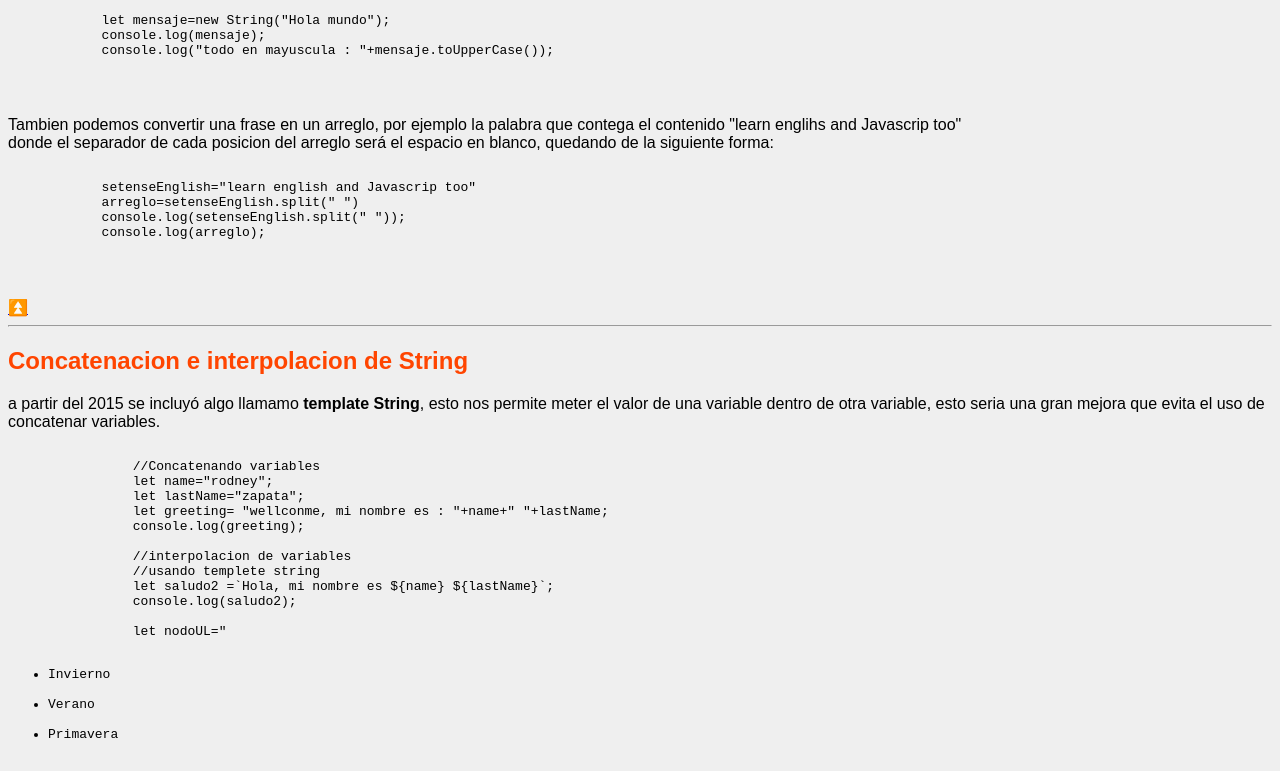
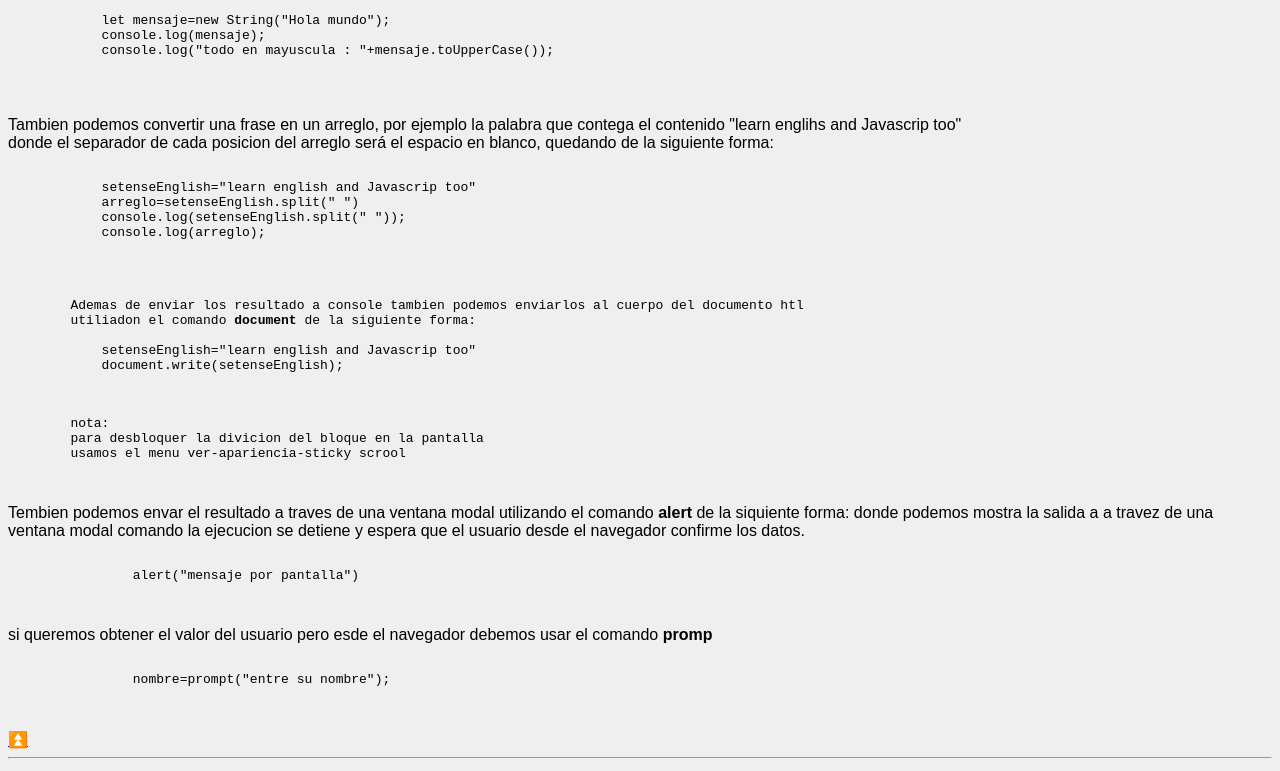
Before and after one commit to rodzapata/CursoJavaScript, a plain HTML site: page cursoJavaScript.html in a window 1280 px wide. Shown: the part 649-1420 px from the top of the page. Drawn offline with Linux system fonts and the light colour scheme.

Commit message:
modulo de variales terminado

```diff
--- a/cursoJavaScript.html
+++ b/cursoJavaScript.html
@@ -34,6 +34,8 @@
 
         let saludo2 =`Hola, mi nombre es ${name} ${lastName}`;
         console.log(saludo2);
+
+
 
         let nodoUL="<ul> <li>Invierno</li> <li>Verano</li>  <li>Primavera</li>  </ul>"
         let season1="invierno";
@@ -262,6 +264,37 @@
 
         </code>
      </pre>
+     <pre>
+        Ademas de enviar los resultado a console tambien podemos enviarlos al cuerpo del documento htl
+        utiliadon el comando <b>document</b> de la siguiente forma:
+        <code>
+            setenseEnglish="learn english and Javascrip too"
+            document.write(setenseEnglish);
+        </code>
+     </pre>
+     <pre>
+        nota:
+        para desbloquer la divicion del bloque en la pantalla
+        usamos el menu ver-apariencia-sticky scrool
+
+     </pre>
+        Tembien podemos envar el resultado a traves de una ventana modal
+        utilizando el comando <b>alert</b> de la siquiente forma:
+        donde podemos mostra la salida a a travez de una ventana modal
+        comando la ejecucion se detiene y espera que el usuario desde el navegador
+        confirme los datos.
+        <pre>
+            <code>
+                alert("mensaje por pantalla")
+            </code>
+        </pre>
+        si queremos obtener el valor del usuario pero esde el navegador
+        debemos usar el comando <b>promp</b>
+        <pre>
+            <code>
+                nombre=prompt("entre su nombre");
+            </code>
+        </pre>
     </article>
 
     <a href="cursoJavaScript.html">⏫</a>
@@ -301,6 +334,7 @@
 
             </code>
         </pre>
+        para sacar el `` hay que usar la tecla altGr + tecla "}"
     </article>
     <a href="cursoJavaScript.html">⏫</a>
     <hr>
@@ -316,7 +350,7 @@
                 console.log(a,b);
                 console.log(c);
 
-                //si el valor est guardado como caracter hay que convertirlo a numero
+                //si el valor esta guardado como caracter hay que convertirlo a numero
                 d="10.65"
                 console.log(a+d);
                 console.log(a+parseInt(b));
```
Also changed, not shown: exercises/exe_01_variables.html (+7 -7 lines), exercises/exe_01_variabless.js (+38 -6 lines).
